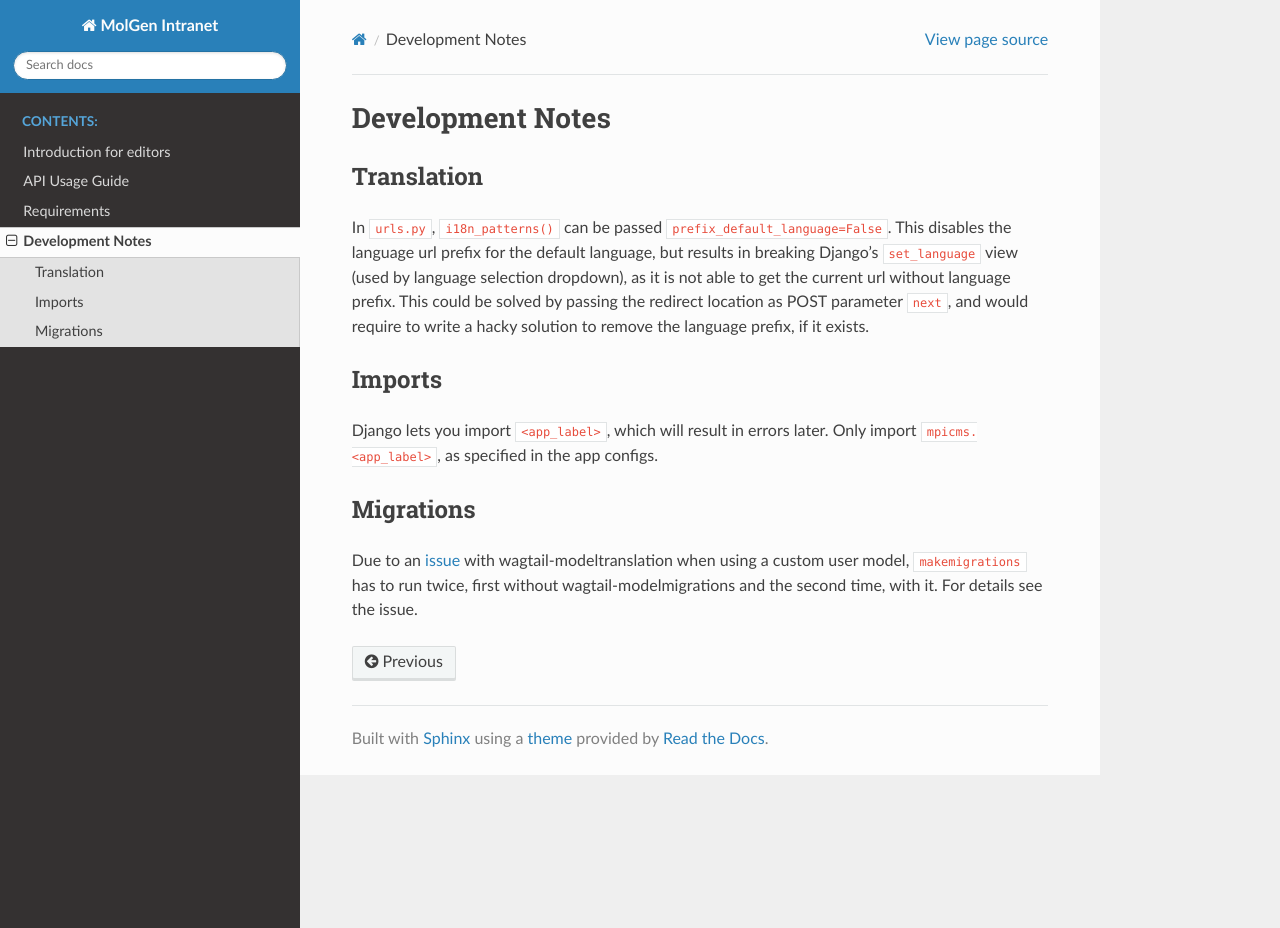
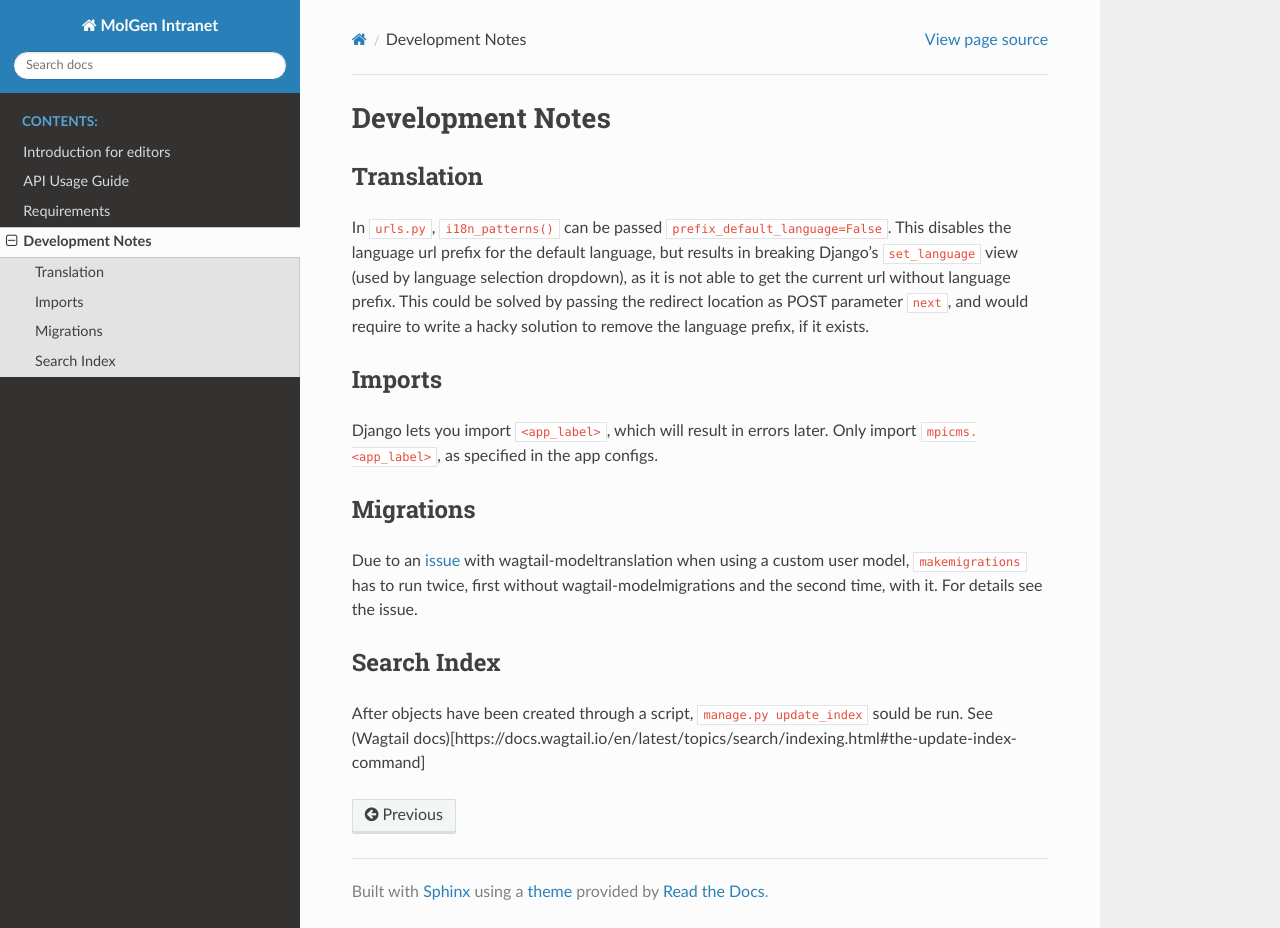
Before and after one commit to MerlinB/mpicms, a Sphinx documentation site: the page built from docs/dev_notes.md, in a window 1280 px wide and 928 px high. Built offline with Sphinx 7.4.7 and the Read the Docs theme 2.0.0, drawn with Linux system fonts in a browser that asks for light colours; pages that are not in the unit, such as notebooks, are missing from menus.

Commit message:
Add search index doc

```diff
--- a/docs/dev_notes.md
+++ b/docs/dev_notes.md
@@ -8,3 +8,6 @@ Django lets you import `<app_label>`, which will result in errors later. Only im
 
 ## Migrations
 Due to an [issue](https://github.com/infoportugal/wagtail-modeltranslation/issues/240) with wagtail-modeltranslation when using a custom user model, `makemigrations` has to run twice, first without wagtail-modelmigrations and the second time, with it. For details see the issue.
+
+## Search Index
+After objects have been created through a script, `manage.py update_index` sould be run. See (Wagtail docs)[https://docs.wagtail.io/en/latest/topics/search/indexing.html#the-update-index-command]
```
